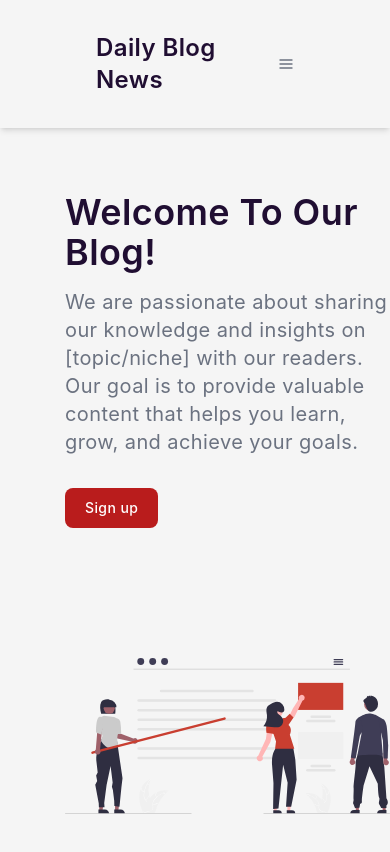
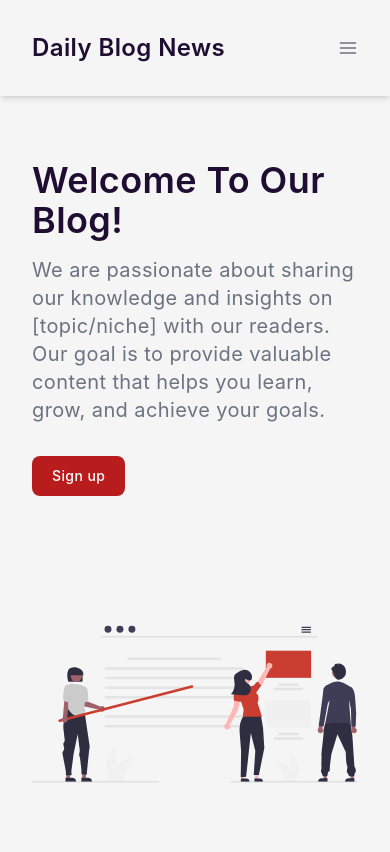
Before and after one commit to MainaMary/Blog-site, a React (Vite) app in the folder client/: page / in a window 390 px wide. Shown: the top 852 px of the page. Built offline with nearby package versions, Linux system fonts and the light colour scheme.

Commit message:
Fix mobile reposnive view

```diff
--- a/client/src/App.tsx
+++ b/client/src/App.tsx
@@ -15,10 +15,10 @@ function App() {
 
         <Suspense fallback="loading...">
           <div className="flex">
-            <div className="w-[20%]">
+            <div className=" w-0 md:w-[20%]">
               <SideNavbar />
             </div>
-            <div className=" px-0 md:px-12 w-full md:w-[80%]">
+            <div className=" px-8 md:px-12 w-full md:w-[80%]">
               <Allroutes />
             </div>
           </div>
--- a/client/src/components/Navbar.tsx
+++ b/client/src/components/Navbar.tsx
@@ -14,10 +14,10 @@ const handleMenu = () =>{
   setOpen(prev => !prev)
 }
   return (
-    <nav className='shadow-md flex px-24 py-8  w-full justify-between items-center'>
+    <nav className='shadow-md flex px-8 md:px-24 py-8  w-full justify-between items-center'>
         <h2 className=' cursor-pointer text-2xl text-dark-blue font-semibold' onClick={() =>navigate('/')}>Daily Blog News</h2>
         <div onClick={handleMenu} className="block md:hidden">
-          {open ? <AiOutlineClose/> :<FiMenu/>}
+          {open ? <AiOutlineClose size={20}/> :<FiMenu size={20}/>}
         </div>
         <div className={open ? "fixed top-7 left-0" :"hidden"}>
         {menuItems.map(label =><ul key={label.id}>
```
